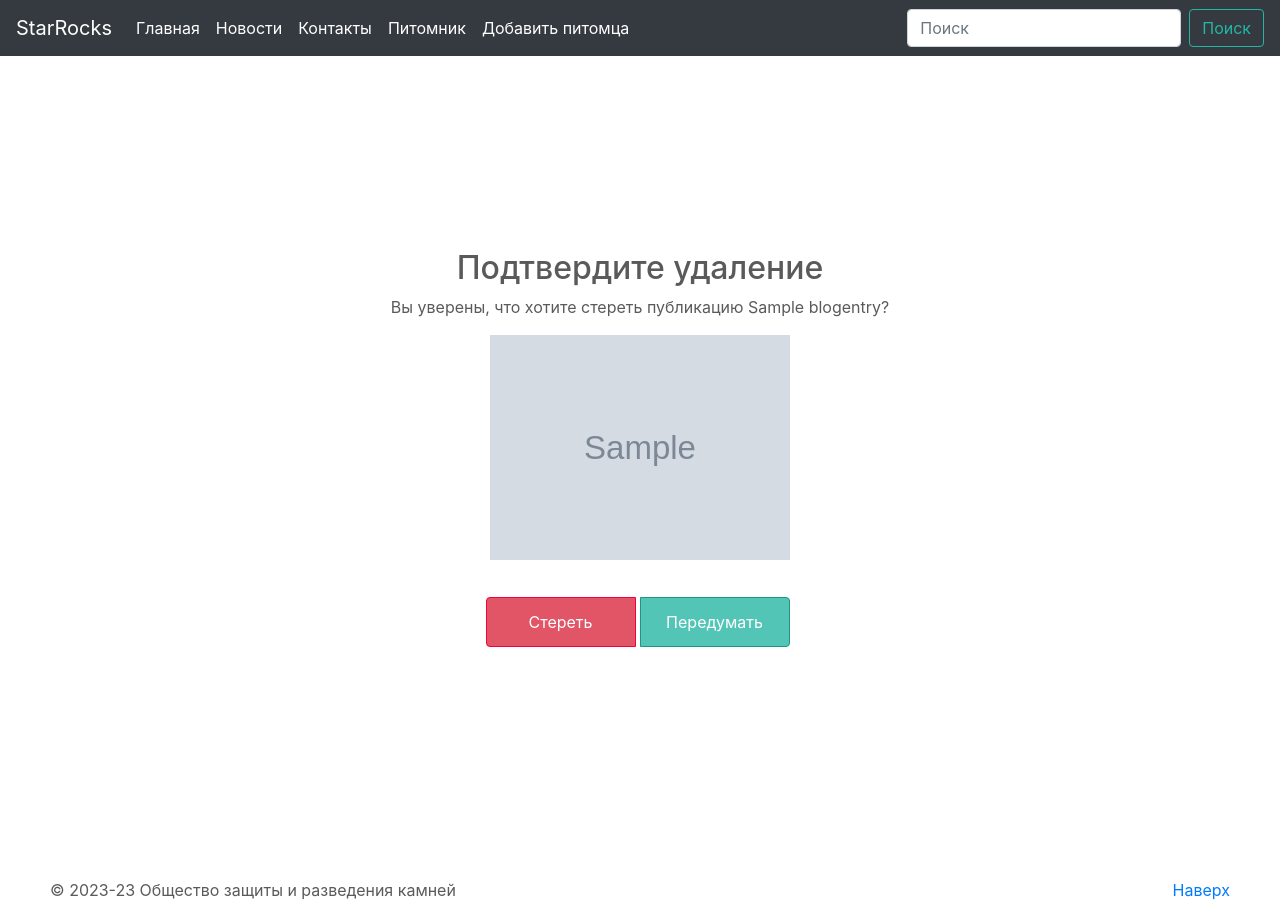
After one commit to Kseniia-Artemova/e-shop, a Django app: page /1/delete_entry/ in a window 1280 px wide. The commit adds this page. Run offline with Django 4.2, Linux system fonts and the light colour scheme; tables that the repository leaves empty hold one stand-in row (values such as "Sample post"); grey boxes marked "Sample" are stand-in pictures; some libraries are stand-ins or nearby versions.

Commit message:
added controllers with CRUD for BlogEntry, fixed display of buttons

```diff
--- a/catalog/templates/catalog/blog.html
+++ b/catalog/templates/catalog/blog.html
@@ -4,8 +4,8 @@
 
 <div class="d-flex justify-content-center flex-column align-items-center">
     <div class="row d-flex justify-content-between">
-    <a href="{% url 'catalog:new_entry' %}" class="btn confirm-update btn-spacing">Создать запись >></a>
-    <a href="{% url 'catalog:unpublished_entries' %}" class="btn confirm-update btn-spacing">Неопубликованные >></a>
+    <a href="{% url 'catalog:new_entry' %}" class="btn confirm-update btn-spacing"> Создать запись >> </a>
+    <a href="{% url 'catalog:unpublished_entries' %}" class="btn confirm-update btn-spacing"> Неопубликованные >> </a>
     </div>
     {% for object in object_list %}
     {% include 'catalog/includes/blog_entry.html' %}
--- /dev/null
+++ b/catalog/templates/catalog/delete_entry.html
@@ -0,0 +1,26 @@
+{% extends 'catalog/base.html' %}
+{% load custom_tags %}
+{% block content %}
+<div class="center-content">
+    <div class="container">
+        <div class="row justify-content-center">
+            <div class="col-md-6">
+                <h2 class="text-center">Подтвердите удаление</h2>
+                <p class="text-center">Вы уверены, что хотите стереть публикацию {{ object.title }}?</p>
+
+                <div class="mb-3 d-flex justify-content-center">
+                    <img id="uploadedImage" class="example-image" src="{% mediapath object %}" style="display: block;" />
+                </div>
+
+                <form method="post" action="" class="text-center">
+                    {% csrf_token %}
+                    <div class="btn-group mt-3" role="group">
+                        <button type="submit" class="btn confirm-button confirm-danger">Стереть</button>
+                        <a href="{% url 'catalog:unpublished_entries' %}" class="btn confirm-button confirm-primary">Передумать</a>
+                    </div>
+                </form>
+            </div>
+        </div>
+    </div>
+</div>
+{% endblock %}
--- a/catalog/templates/catalog/includes/blog_entry.html
+++ b/catalog/templates/catalog/includes/blog_entry.html
@@ -6,6 +6,7 @@
         <h5 class="card-title">{{ object.title }}</h5>
         <p class="card-text">{{ object.content }}</p>
         <a href="{% url 'catalog:blog_entry' object.pk %}" class="btn btn-primary">К записи</a>
+        <a href="{% url 'catalog:publish' object.pk %}" class="btn btn-primary">{{ button_text }}</a>
     </div>
     <div class="card-footer-text">
         Просмотров {{ object.number_views }}
--- a/catalog/templates/catalog/includes/menu.html
+++ b/catalog/templates/catalog/includes/menu.html
@@ -19,7 +19,7 @@
               <a class="nav-link" href="{% url 'catalog:catalog' %}">Питомник</a>
             </li>
             <li class="nav-item active">
-              <a class="nav-link" href="{% url 'catalog:creation' %}">Добавить питомца</a>
+              <a class="nav-link" href="{% url 'catalog:creation_product' %}">Добавить питомца</a>
             </li>
           </ul>
           <form class="form-inline mt-2 mt-md-0">
--- a/catalog/templates/catalog/includes/product_card.html
+++ b/catalog/templates/catalog/includes/product_card.html
@@ -8,8 +8,8 @@
                 <p class="card-text">{{ product.description }}</p>
                 <div class="button-center">
                     <a href="{% url 'catalog:product' product.pk %}"  class="btn btn-primary btn-centered">Осмотреть</a>
-                    <a href="{% url 'catalog:update' product.pk %}"  class="btn btn-primary confirm-update">Изменить</a>
-                    <a href="{% url 'catalog:delete' product.pk %}"  class="btn btn-primary confirm-danger">Отпустить</a>
+                    <a href="{% url 'catalog:update_product' product.pk %}"  class="btn btn-primary confirm-update">Изменить</a>
+                    <a href="{% url 'catalog:delete_product' product.pk %}"  class="btn btn-primary confirm-danger">Отпустить</a>
                 </div>
             </div>
             <ul class="list-group list-group-flush">
--- a/catalog/templates/catalog/product.html
+++ b/catalog/templates/catalog/product.html
@@ -17,9 +17,9 @@
     </div>
     <div class="row centered-buttons"> <!-- Применяем класс для выравнивания по центру -->
         <div class="button-center">
-            <a href="{% url 'catalog:update' product.pk %}"  class="btn btn-primary btn-centered big-buttons">Изменить</a>
+            <a href="{% url 'catalog:update_product' product.pk %}"  class="btn btn-primary btn-centered big-buttons">Изменить</a>
             <a href="{% url 'catalog:catalog' %}"  class="btn btn-primary confirm-update big-buttons">Вернуться к остальным</a>
-            <a href="{% url 'catalog:delete' product.pk %}"  class="btn btn-primary confirm-danger big-buttons">Отпустить</a>
+            <a href="{% url 'catalog:delete_product' product.pk %}"  class="btn btn-primary confirm-danger big-buttons">Отпустить</a>
         </div>
     </div>
 </div>
--- a/catalog/templates/catalog/unpublished_entries.html
+++ b/catalog/templates/catalog/unpublished_entries.html
@@ -3,6 +3,7 @@
 {% block content %}
 
 <div class="d-flex justify-content-center flex-column align-items-center">
+    <a href="{% url 'catalog:blog' %}" class="btn confirm-update btn-spacing"> << Опубликованные </a>
     <div class="container mt-4">
         <div class="row justify-content-center">
             <div class="col-12" >
--- a/catalog/urls.py
+++ b/catalog/urls.py
@@ -3,7 +3,7 @@ from django.urls import path
 from catalog.views import ProductsListView, CategoryProductsListView, ContactsView, ProductDeleteView
 from catalog.views import HomeView, ProductCreateView, ProductDetailView, ProductUpdateView
 from catalog.views import BlogEntryListView, BlogEntryCreateView, BlogEntryUnpublishedListView
-from catalog.views import BlogEntryDetailView, publish_blog_entry
+from catalog.views import BlogEntryDetailView, publish_blog_entry, BlogEntryUpdateView, BlogEntryDeleteView
 from catalog.apps import CatalogConfig
 
 app_name = CatalogConfig.name
@@ -18,14 +18,16 @@ urlpatterns = [
     # path('<int:pk>/category/', category, name='category'),
     path('<int:pk>/category/', CategoryProductsListView.as_view(), name='category'),
     # path('creation/', create_product, name='creation'),
-    path('creation/', ProductCreateView.as_view(), name='creation'),
+    path('creation_product/', ProductCreateView.as_view(), name='creation_product'),
     # path('<int:pk>/product/', product, name='product'),
     path('<int:pk>/product/', ProductDetailView.as_view(), name='product'),
-    path('<int:pk>/update/', ProductUpdateView.as_view(), name='update'),
-    path('<int:pk>/delete/', ProductDeleteView.as_view(), name='delete'),
+    path('<int:pk>/update_product/', ProductUpdateView.as_view(), name='update_product'),
+    path('<int:pk>/delete_product/', ProductDeleteView.as_view(), name='delete_product'),
     path('blog/', BlogEntryListView.as_view(), name='blog'),
     path('unpublished_entries/', BlogEntryUnpublishedListView.as_view(), name='unpublished_entries'),
     path('new_entry/', BlogEntryCreateView.as_view(), name='new_entry'),
     path('<int:pk>/entry/', BlogEntryDetailView.as_view(), name='blog_entry'),
     path('activity/<int:pk>/', publish_blog_entry, name='publish'),
+    path('<int:pk>/update_entry/', BlogEntryUpdateView.as_view(), name='update_entry'),
+    path('<int:pk>/delete_entry/', BlogEntryDeleteView.as_view(), name='delete_entry'),
 ]
--- a/catalog/views.py
+++ b/catalog/views.py
@@ -236,6 +236,7 @@ class BlogEntryListView(ListView):
         object_list = BlogEntry.objects.filter(is_published=True)
         object_list = object_list.order_by('-creation_date')
         context_data['object_list'] = object_list
+        context_data['button_text'] = 'Разопубликовать'
         return context_data
 
 
@@ -243,7 +244,10 @@ class BlogEntryCreateView(CreateView):
     model = BlogEntry
     fields = ('title', 'content', 'image')
     success_url = reverse_lazy('catalog:blog')
-    template_name = 'catalog/create_blog_entry.html'
+    template_name = 'catalog/form_blog_entry.html'
+    extra_context = {
+        'action': 'Создать',
+    }
 
     def form_valid(self, form):
         if form.is_valid():
@@ -265,6 +269,7 @@ class BlogEntryUnpublishedListView(BlogEntryListView):
         object_list = BlogEntry.objects.filter(is_published=False)
         object_list = object_list.order_by('-creation_date')
         context_data['object_list'] = object_list
+        context_data['button_text'] = 'Опубликовать'
         return context_data
 
 
@@ -275,6 +280,13 @@ class BlogEntryDetailView(DetailView):
     model = BlogEntry
     template_name = 'catalog/current_blog_entry.html'
 
+    def get_object(self, queryset=None):
+        self.object = super().get_object(queryset)
+        if self.object.is_published:
+            self.object.number_views += 1
+            self.object.save()
+        return self.object
+
 
 def publish_blog_entry(request, pk):
     """
@@ -282,7 +294,42 @@ def publish_blog_entry(request, pk):
     (is_published: True/False)
     """
     blog_entry = get_object_or_404(BlogEntry, pk=pk)
+    redirect_url = 'catalog:blog' if blog_entry.is_published else 'catalog:unpublished_entries'
     blog_entry.is_published = not blog_entry.is_published
     blog_entry.save()
 
-    return redirect('catalog:blog')
+    return redirect(redirect_url)
+
+
+class BlogEntryUpdateView(UpdateView):
+    """
+    Класс-контроллер для изменения записи блога
+    """
+    model = BlogEntry
+    fields = ('title', 'content', 'image')
+    success_url = reverse_lazy('catalog:unpublished_entries')
+    template_name = 'catalog/form_blog_entry.html'
+
+    def get_context_data(self, **kwargs):
+        context_data = super().get_context_data(**kwargs)
+        extra_context = {
+            'action': 'Сохранить',
+            'object': BlogEntry.objects.get(pk=self.kwargs.get('pk'))
+        }
+        return context_data | extra_context
+
+
+class BlogEntryDeleteView(DeleteView):
+    """
+    Класс-контроллер для удаления записи блога
+    """
+    model = BlogEntry
+    template_name = 'catalog/delete_entry.html'
+    success_url = reverse_lazy('catalog:unpublished_entries')
+
+    def get_context_data(self, **kwargs):
+        context_data = super().get_context_data(**kwargs)
+        extra_context = {
+            'object': BlogEntry.objects.get(pk=self.kwargs.get('pk'))
+        }
+        return context_data | extra_context
```
Also changed, not shown: catalog/templates/catalog/current_blog_entry.html (+4 -6 lines), catalog/templates/catalog/form_blog_entry.html (renamed from catalog/templates/catalog/create_blog_entry.html, +11 -6 lines), media/blog/for blog.jpg (added), media/blog/for_blog.jpg (added).
